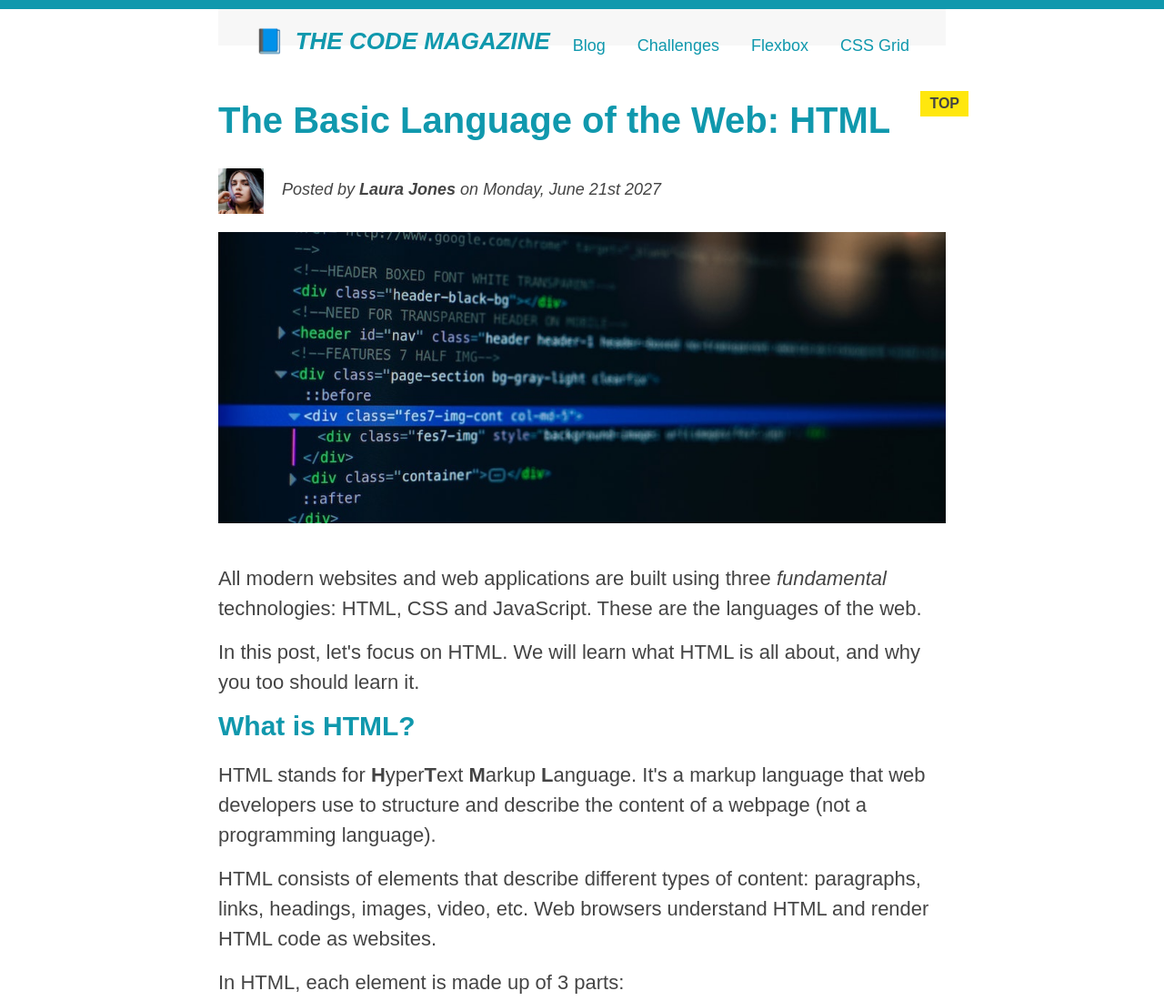
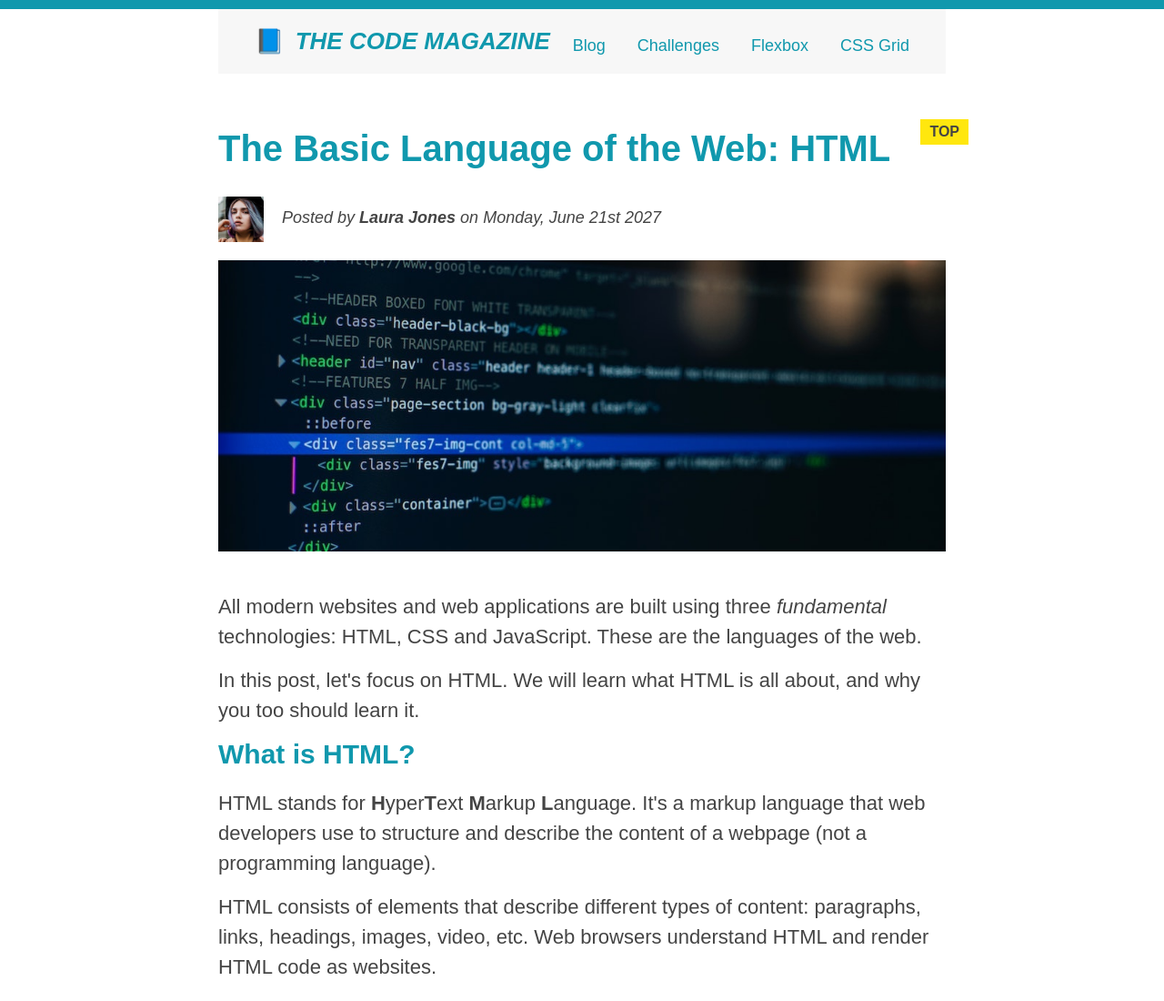
Before and after one commit to wakabibrian/HTML-and-CSS-Course-by-Jonas, a website: page 04-CSS-Layouts/index.html in a window 1280 px wide. Shown: the top 1100 px of the page at 91% size. Drawn offline with Linux system fonts and the light colour scheme.

Commit message:
feat: Add clear floats

```diff
--- a/04-CSS-Layouts/index.html
+++ b/04-CSS-Layouts/index.html
@@ -22,7 +22,7 @@
     <h6>The Basic Language of the Web: HTML</h6>
     -->
     <div class="container">
-      <header class="main-header">
+      <header class="main-header clearfix">
         <!-- Inline CSS -->
         <!-- <h1 style="color: blue">📘 The Code Magazine</h1> -->
         <h1>📘 The Code Magazine</h1>
@@ -33,6 +33,8 @@
           <a href="#">Flexbox</a>
           <a href="#">CSS Grid</a>
         </nav>
+
+        <!-- <div class="clear"></div> -->
       </header>
 
       <article>
--- a/04-CSS-Layouts/style.css
+++ b/04-CSS-Layouts/style.css
@@ -268,3 +268,13 @@ h1 {
 nav {
   float: right;
 }
+
+.clear {
+  clear: both;
+}
+
+.clearfix::after {
+  content: "";
+  display: block;
+  clear: both;
+}
```
